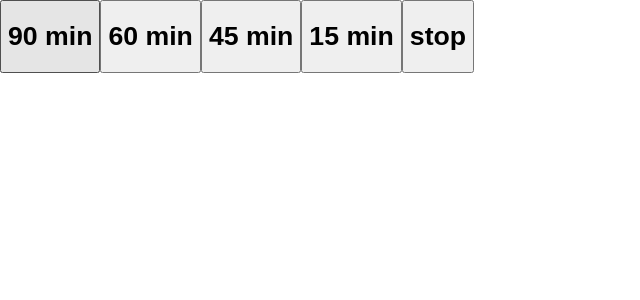
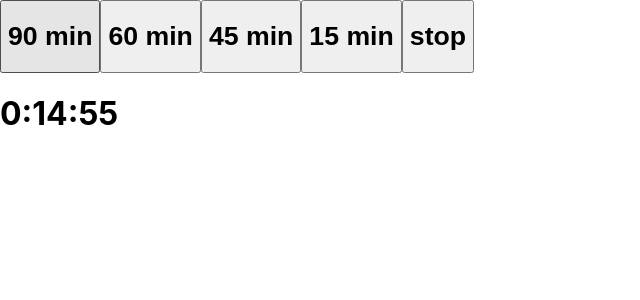
Before and after one commit to elissamaine/cute-productivity-timer, a React (Create React App) app: page / in a window 1280 px wide. Shown: the top 300 px of the page, without its empty margins (0-640 px from the left). Built offline with nearby package versions, Linux system fonts and the light colour scheme.

Commit message:
added the count down functionality and the time remaining function to convert the timer to hr, mins, and secs in the the countdown component

```diff
--- a/src/Countdown.js
+++ b/src/Countdown.js
@@ -1,16 +1,42 @@
-// import { useState, useEffect } from "react";
+import React from "react";
+import { useState, useEffect } from "react";
 
-// //i need all of these passsed down as well as
 
-// function Countdown({Props}) {
+function Countdown({times, selectedTime}) {
+  //use useState for the time in the countdown component
+  //use the times array and the selectedTime as the index to find the
+  //selected seconds and have that be the begining of the use state
+  const initialTime = times[selectedTime].seconds
+  const [seconds, setSeconds] = useState(initialTime);
 
-//   return (
-//     <>
 
-//     </>
-//   );
-// };
+  //use useEffect in order to update the timer after every second
+  useEffect(() => {
+    const intervalId = setInterval(() => {
+      if (seconds > 0) {
+        setSeconds(prevSeconds => prevSeconds - 1);
+      }
+    }, 1000);
 
-// export default Countdown;
+    return () => clearInterval(intervalId);
+  }, [seconds]);
 
-// i dont know if i need this page honestly
+  //format the seconds so that it is displayed in hours, mins, and seconds
+  const timeRemaining = (timeInSeconds) => {
+    const hr = Math.floor(timeInSeconds / 3600);
+    const min = Math.floor((timeInSeconds % 3600) / 60);
+    const sec = timeInSeconds % 60
+
+    return `${hr}:${min < 10 ? '0' : ''}${min}:${sec < 10 ? '0' : ''}${sec}`;
+  }
+
+  return (
+    <>
+      <div>
+        <h1>{timeRemaining(seconds)}</h1>
+      </div>
+    </>
+  );
+};
+
+export default Countdown;
--- a/src/Timer.js
+++ b/src/Timer.js
@@ -36,12 +36,8 @@ const times = [
 
 
 function Timer() {
-  //use useState for the time
-  //this is the usestate for the seconds on the actual timer/ countdown component
-  const [seconds, setSeconds] = useState(0);
-
   // this is for the selection of the buttons on the top of the page
-  const [selectedTime, setSelectedTime] = useState(4);
+  const [selectedTime, setSelectedTime] = useState(3);
   const handleTimeChange = (index) => setSelectedTime(index)
 
   return (
@@ -49,9 +45,12 @@ function Timer() {
       <div className='selection'>
         {times.map((times, index) => (
           <button
-            className='time{times.time}'
+            className={`time${times.time}`}
             key={times.seconds}
-            onClick={() => handleTimeChange(index)}
+            onClick={() => {
+              handleTimeChange(index);
+              console.log(index, selectedTime);
+            }}
           >
             <h1>{times.time}</h1>
           </button>
@@ -59,7 +58,7 @@ function Timer() {
       </div>
 
       <div className='timer'>
-        {/* <Countdown times={times}/> */}
+        <Countdown times={times} selectedTime={selectedTime}/>
       </div>
     </>
   );
```
